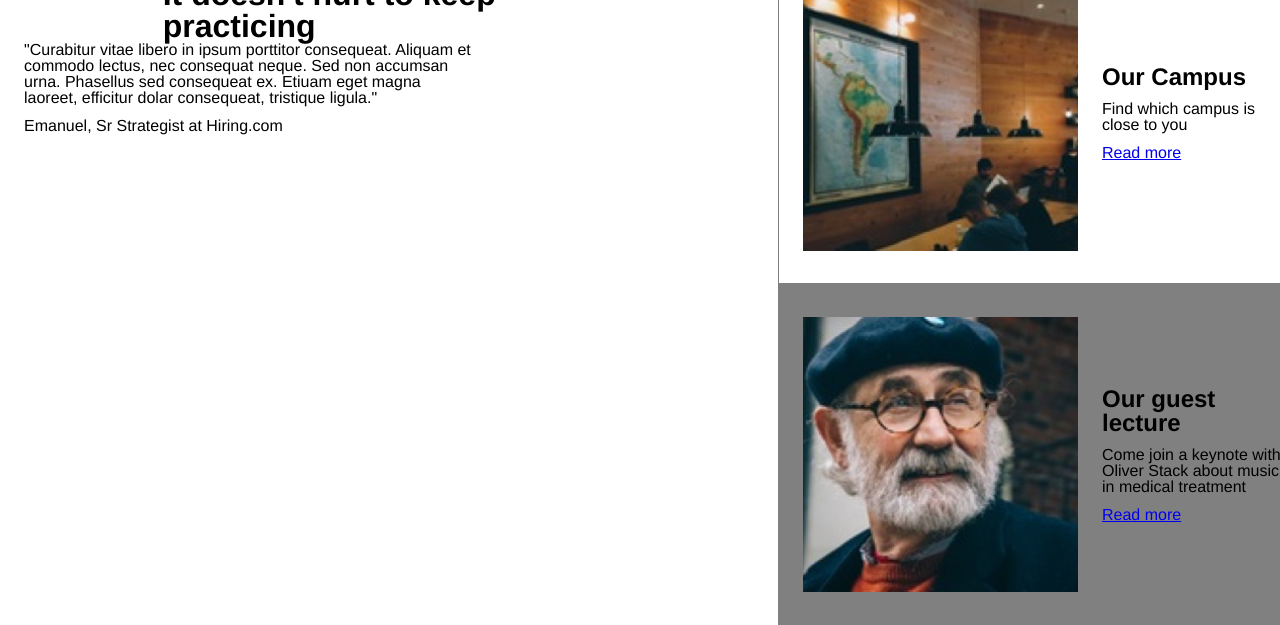
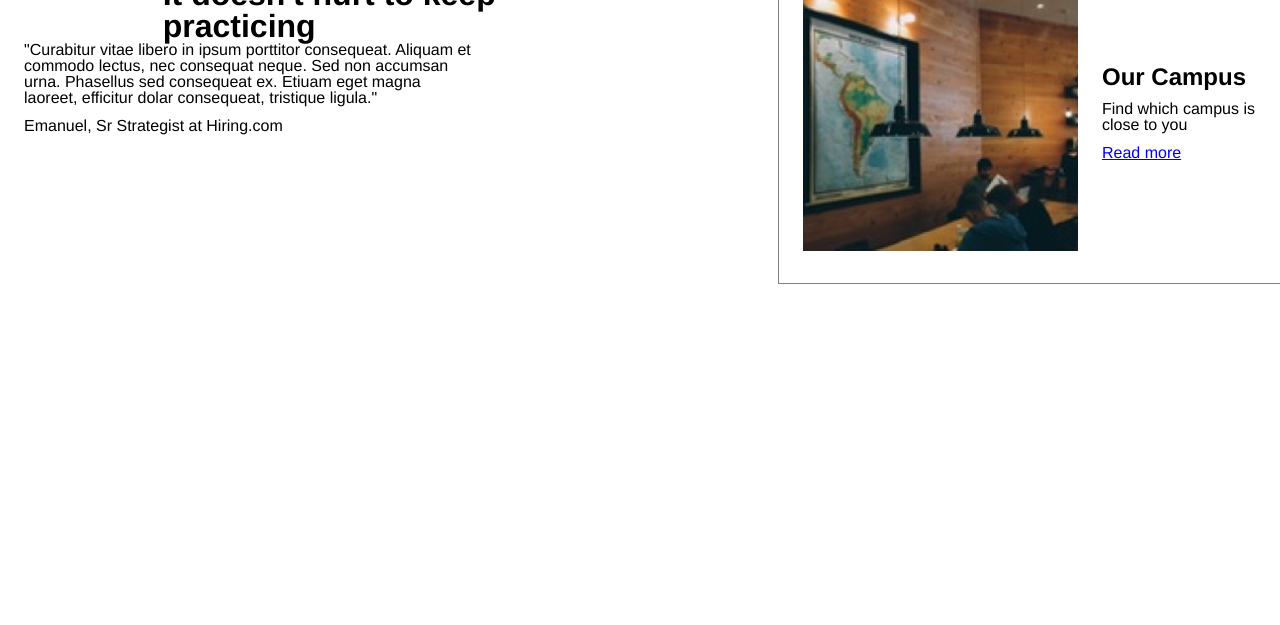
Before and after one commit to mattchupp/Colmar-Academy, a plain HTML site: page index.html in a window 1280 px wide. Shown: the part 3274-3899 px from the top of the page. After the commit the page ends 3558 px from the top, so only its background shows below. Drawn offline with Linux system fonts and the light colour scheme.

Commit message:
fixed some more things

```diff
--- a/index.html
+++ b/index.html
@@ -157,14 +157,7 @@
             </div>
           </div>
 
-          <div id="tab" class="last">
-            <img src="./resources/images/information-guest-lecture.jpg">
-            <div id="content">
-              <h2>Our guest lecture</h2>
-              <p>Come join a keynote with Oliver Stack about music in medical treatment</p>
-              <a href="#">Read more</a>
-            </div>
-          </div>
+
         </div>
 
       </div>
```
